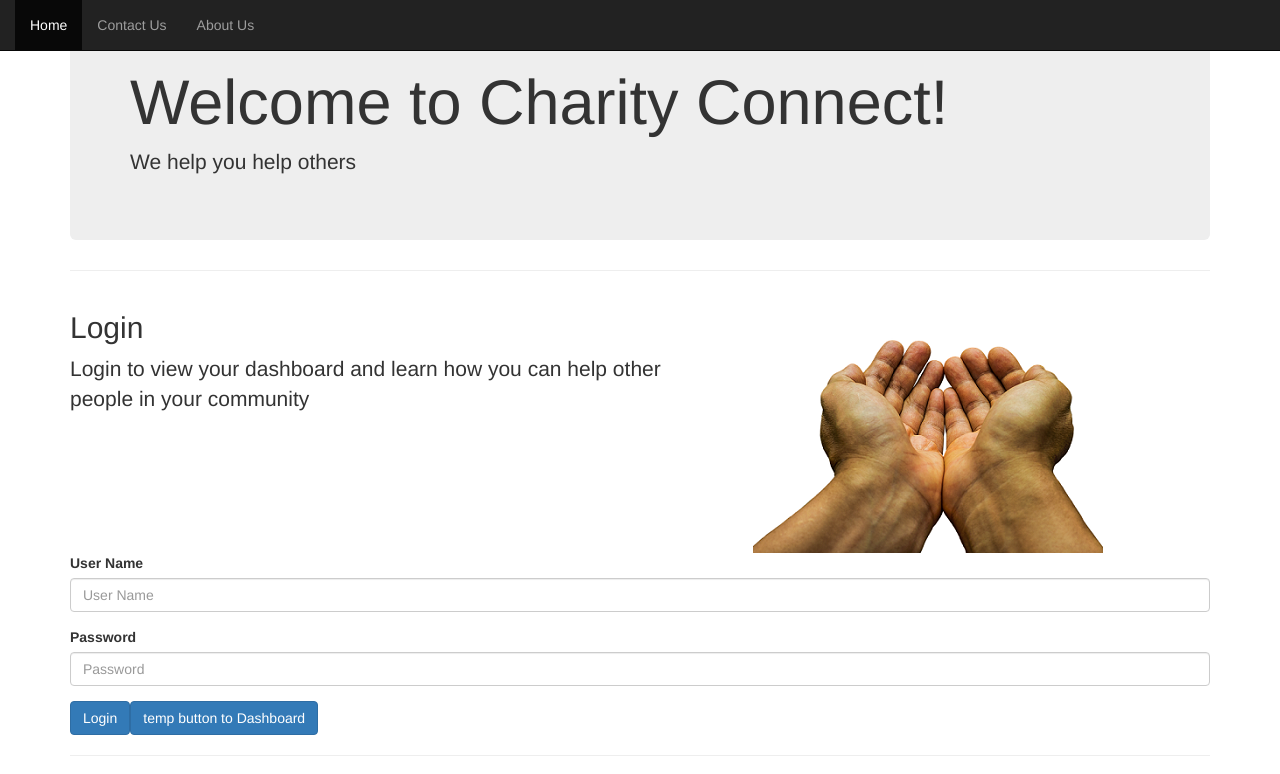
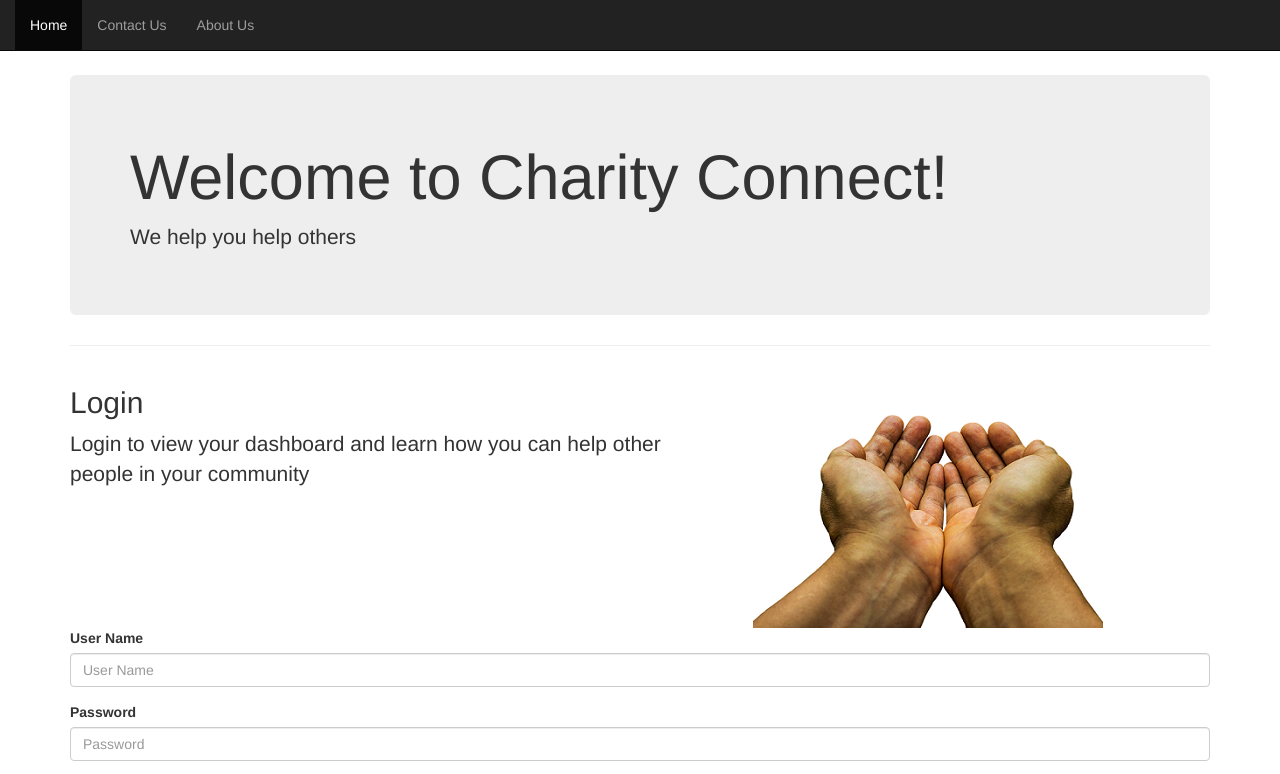
Before and after one commit to brittamielke/charicycle-fe, an Angular app: page /home in a window 1280 px wide. Shown: the top 774 px of the page. Built offline with nearby package versions, Linux system fonts and the light colour scheme.

Commit message:
fixed merge charity form errors

```diff
--- a/src/app/charity-form/charity-form.component.ts
+++ b/src/app/charity-form/charity-form.component.ts
@@ -35,7 +35,8 @@ export class CharityFormComponent implements OnInit {
 }
 
   saveCharity(charityForm: NgForm){
-      this.dataService.addRecord("charity/"+this.Id+"charityForm", charityForm.value)
+    console.log(charityForm.value);
+      this.dataService.addRecord("charity/charityForm", charityForm.value)
           .subscribe(
             result => this.successMessage = "Record updated successfully",
             error =>  this.errorMessage = <any>error);
--- a/src/styles.css
+++ b/src/styles.css
@@ -1 +1,4 @@
 /* You can add global styles to this file, and also import other style files */
+body {
+    padding-top: 75px;
+}
```
